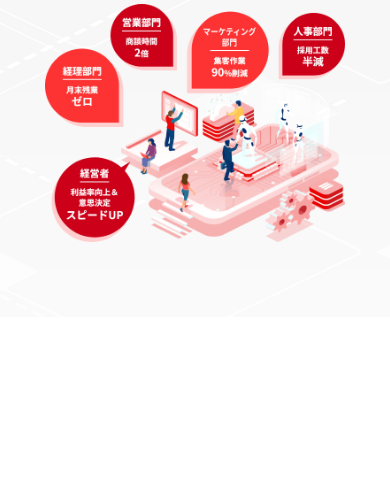
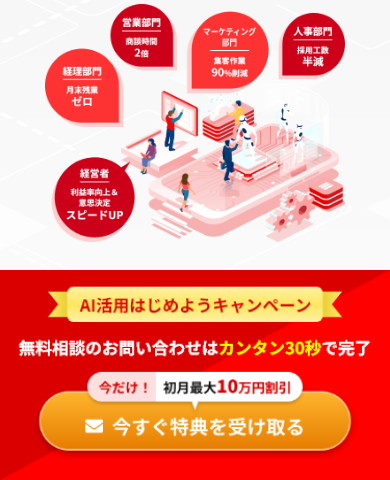
Before and after one commit to shoutarou123/lp-mr.ai, a PHP site: page / in a window 390 px wide. Shown: the part 535-1015 px from the top of the page. Before the commit the page ends 777 px from the top, so only its background shows below. Run offline with PHP 8.4, Linux system fonts and the light colour scheme; some web fonts are replaced.

Commit message:
cta section complete

```diff
--- a/css/style.css
+++ b/css/style.css
@@ -15,6 +15,7 @@ li {
   list-style: none;
 }
 
+/* *********** header **************** */
 .fv {
   background-image: url(../img/pc/fv-bg-img@2x.png);
   background-size: cover;
@@ -126,9 +127,16 @@ header {
   top: 5px;
 }
 
+.header_menu_ul li:nth-child(5):hover {
+  opacity: 0.7;
+}
+
 .header_menu li a img {
   display: block;
 }
+
+
+/* ************* fv ******************** */
 
 .fv_content_flex {
   display: flex;
@@ -188,6 +196,22 @@ header {
 
 .fv_right_content {
   margin-top: 11px;
+}
+
+/* ********** cta ********************* */
+.cta_content {
+  display: flex;
+  justify-content: center;
+  padding-top: 40px;
+  padding-bottom: 40px;
+}
+
+.cta_content a:hover {
+  opacity: 0.7;
+}
+
+.sp_cta {
+  display: none;
 }
 
 @media screen and (max-width: 1919px) {
@@ -277,11 +301,20 @@ header {
   .header_menu_ul li:nth-child(4) {
     margin-right: 16px;
   }
+
+  /* ---------- cta ------------- */
+  .cta_content img:first-child {
+    width: 900px;
+    height: auto;
+  }
 }
 
 
 /* ********** ブレイクポイント ***************** */
 @media screen and (max-width: 1000px) {
+  .fv {
+    padding-bottom: 23px;
+  }
 
   header {
     background-color: aqua;
@@ -347,6 +380,57 @@ header {
   .fv_right_content img {
     width: 530px;
   }
+
+  /* ------------ cat --------------- */
+
+
+  .cta_content {
+    padding-top: 0px;
+    padding-bottom: 0px;
+  }
+
+  /* PC用画像を非表示 */
+  .cta_content img:first-child {
+    display: none;
+  }
+
+  .cta_content a {
+    width: 100%;
+    /* 必要に応じてmax-width調整OK */
+  }
+
+  /* sp画像を幅1000px基準で可変表示 */
+  .sp_cta {
+    display: block;
+    width: 100% !important;
+    max-width: 1000px !important;
+    height: auto !important;
+  }
+
+
+
+
+
+
+
+
+
+
+
+  /* .cta_content img:first-child {
+    display: none;
+  } */
+
+  /* .cta_content {
+    max-width: 1000px;
+  } */
+
+  /* .sp_cta {
+    display: block;
+    width: 100% !important;
+    max-width: 1000px !important;
+    height: auto !important;
+  } */
 }
 
 @media screen and (max-width: 800px) {
@@ -433,6 +517,7 @@ header {
 }
 
 @media screen and (max-width: 375px) {
+
   .navigation {
     top: 66px;
   }
@@ -527,6 +612,7 @@ header {
   .fv_right_content img {
     width: 270px;
   }
+
 }
 
 @media screen and (max-width: 360px) {
--- a/index.php
+++ b/index.php
@@ -118,8 +118,25 @@
           height="538" alt="経理部門：月末残業ゼロ 営業部門：商談時間2倍 マーケティング部門：集客作業90％削減 人事部門：採用工数半減 経営者：利益率向上＆意思決定スピードUP">
       </div>
     </div>
+  </section>
 
+  <section class="cta">
+    <div class="cta_content">
+      <a href="">
+        <img src="./img/pc/cta.png" srcset="./img/pc/cta@2x.png 2x, ./img/pc/cta.png 1x" width="1100" height="170"
+        alt="AI活用はじめようキャンペーン 無料相談のお問い合わせはカンタン30秒で完了 今だけ！ 初月最大10万円割引 今すぐ特典を受け取る">
+        <img
+          class="sp_cta"
+          src="./img/sp/sp-cta.png"
+          srcset="./img/sp/sp-cta@2x.png 2x, ./img/sp/sp-cta.png 1x"
+          width="1000"
+          height="539"
+          alt="AI活用はじめようキャンペーン 無料相談のお問い合わせはカンタン30秒で完了 今だけ！ 初月最大10万円割引 今すぐ特典を受け取る"
+        >
+      </a>
+    </div>
   </section>
+
   <script src="https://code.jquery.com/jquery-3.7.1.min.js"></script>
   <script src="./js/hamburger-menu.js"></script>
 </body>
```
Also changed, not shown: img/pc/cta.png (added), img/pc/cta@2x.png (added), img/sp/sp-cta.png (added), img/sp/sp-cta@2x.png (added).
